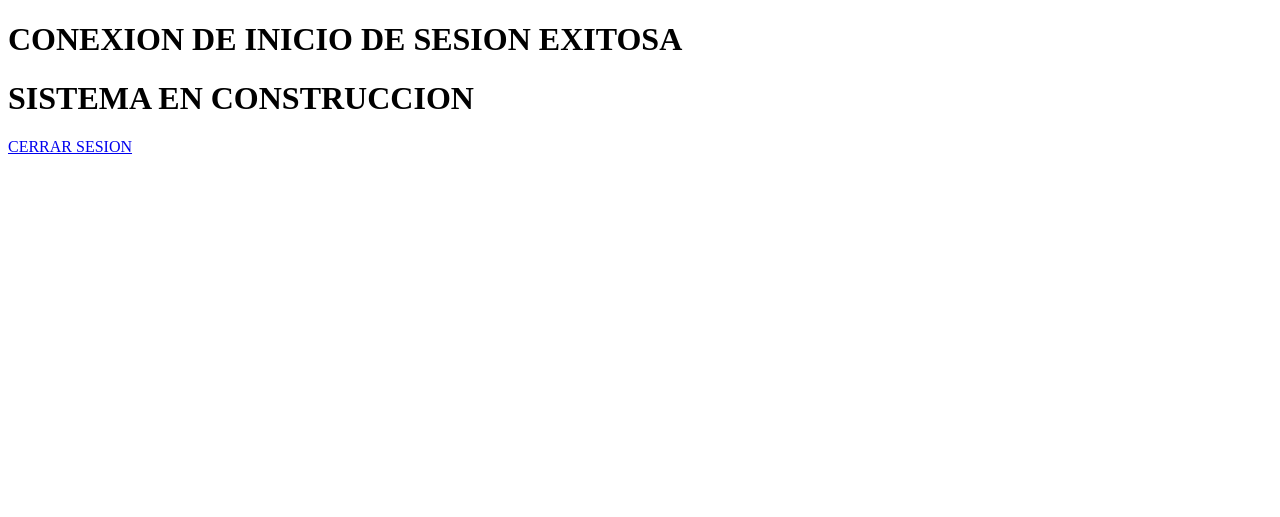
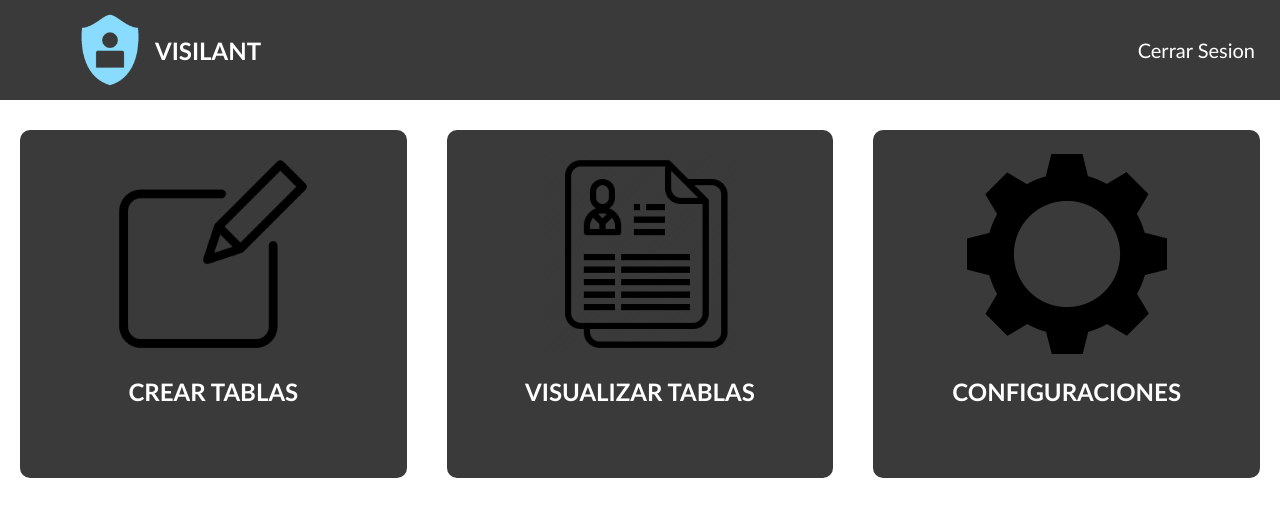
Before and after one commit to HSergio-19/visilant_prototipo, a PHP site: page /usuario/home.php in a window 1280 px wide. Shown: the top 517 px of the page. Run offline with PHP 8.4, Linux system fonts and the light colour scheme; the visitor is signed in with stand-in values (Sample User, id 1).

Commit message:
primera edicion del home de usuario

```diff
--- a/usuario/home-style.css
+++ b/usuario/home-style.css
@@ -0,0 +1,93 @@
+body {
+    background-color: #ffffff;
+    margin: 0;
+    padding: 0;
+    font-family: 'Gill Sans', 'Gill Sans MT', Calibri, 'Trebuchet MS', sans-serif;
+}
+
+
+/*ENCABEZADO DE LA PAGINA*/
+
+header {
+    background-color:#3a3a3a;
+    display: flex;
+    justify-content: space-between;
+    height: 80px;
+    align-items: center;
+    padding: 10px;
+    margin: 0;
+}
+
+
+a {
+    text-decoration: none;
+    margin-right: 10px;
+}
+
+
+.nombre-sistema {
+    color: white;
+    padding: 5px;
+}
+.boton-operacion{
+    text-decoration: none;
+    color: white;
+    margin-right: 10px;
+}
+
+.logo {
+    display: flex;
+    align-items: center;
+}
+.logo img {
+    height: 80px;
+    margin-left: 60px;
+}
+
+nav a {
+    font-size: 20px;
+    padding: 5px;
+}
+
+nav a:hover {
+    color: #8adcff;
+    font-size: 22px;
+    transition: all 300ms ease;
+}
+
+
+/*CONTENIDO DE PAGINA*/
+
+.menu-operaciones {
+    margin-top: 10px;
+    width: 100%;
+    display: flex;
+}
+
+/*CONTENIDO DE PAGINA - CREATE TABLE*/
+
+.caja-operaciones {
+    padding: 20px;
+    margin: 20px;
+    background-color: #3a3a3a;
+    height: 300px;
+    width: 400px;
+    text-align: center;
+    border: 4px solid #3a3a3a;
+    border-radius: 10px;
+}
+
+
+
+.caja-operaciones img {
+    height: 200px;
+}
+
+.titulo-operacion {
+    color: white;
+}
+
+.caja-operaciones:hover {
+    background-color: #8adcff;
+    transition: all 800ms ease;
+}
--- a/usuario/home.php
+++ b/usuario/home.php
@@ -29,12 +29,48 @@ if($validar_sesion==null || $validar_sesion=='' || $validar_contrasena==null ||
     <meta charset="UTF-8">
     <meta http-equiv="X-UA-Compatible" content="IE=edge">
     <meta name="viewport" content="width=device-width, initial-scale=1.0">
+	<link rel="stylesheet" href="home-style.css">
+	<link rel="website icon" type="png" href="../img/icon.png">
     <title>VISILANT</title>
 </head>
 <body>
-    <h1>CONEXION DE INICIO DE SESION EXITOSA</h1>
-	<h1>SISTEMA EN CONSTRUCCION</h1>
 
-    <a href="cerrar_sesion.php">CERRAR SESION</a>
+	<header>
+		<a href = "home.php" class="logo">
+            <img src="../img/icon.png" alt="logo.png">
+            <h2 class="nombre-sistema">VISILANT</h2>
+        </a>
+
+        <nav>
+            <a href="cerrar_sesion.php" class = "boton-operacion">Cerrar Sesion</a>
+        </nav>
+	</header>
+
+
+	<div class = "menu-operaciones">
+
+		<div class = "caja-operaciones">
+			<a href="create-table.php">
+				<img src="../img/create.png" alt="create.png">
+				<h2 class="titulo-operacion">CREAR TABLAS</h2>
+			</a>
+		</div>
+
+		<div class = "caja-operaciones">
+			<a href="data-table.php">
+				<img src="../img/data.png" alt="data.png">
+				<h2 class="titulo-operacion">VISUALIZAR TABLAS</h2>
+			</a>
+		</div>
+
+		<div class = "caja-operaciones">
+			<a href="config-table.php">
+				<img src="../img/config.png" alt="config.png">
+				<h2 class="titulo-operacion">CONFIGURACIONES</h2>
+			</a>
+		</div>
+	</div>
+
+
 </body>
 </html>
```
Also changed, not shown: img/config.png (added), img/create.png (added), img/data.png (added).
